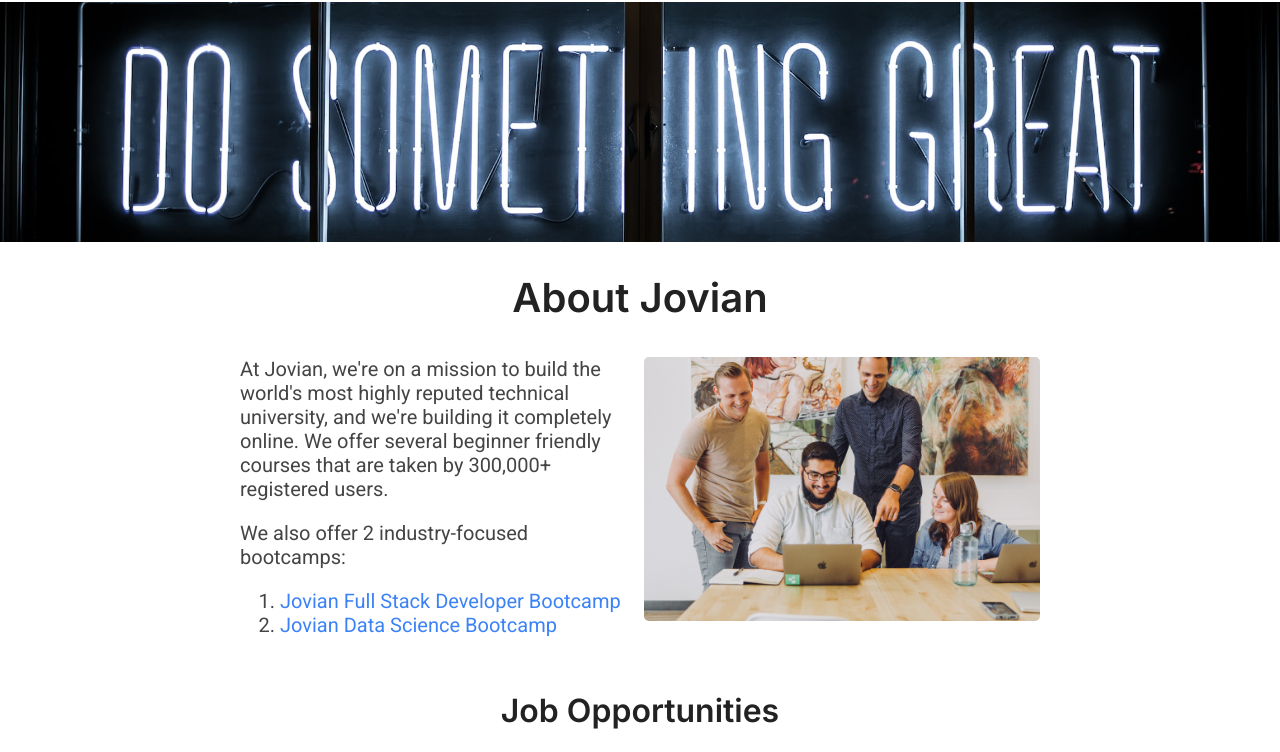
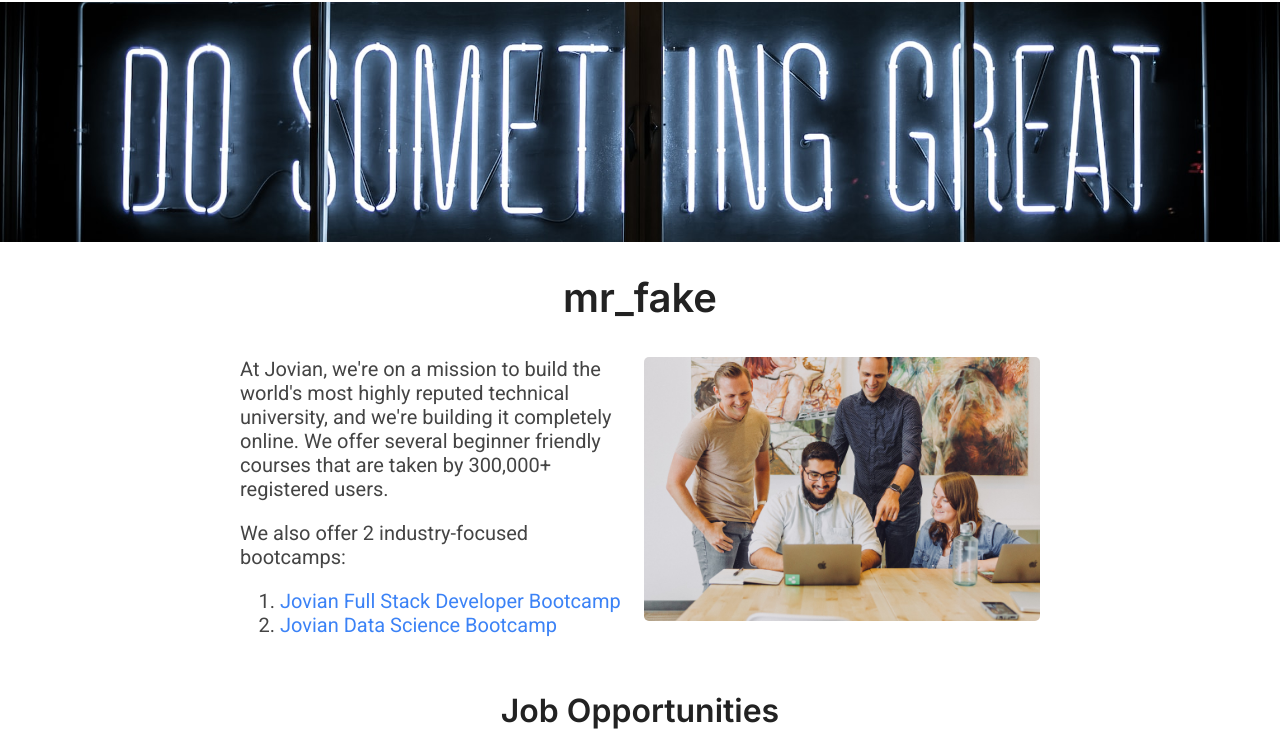
Before and after one commit to The-One-1987/Jovian-career-site, a plain HTML site: page src/index.html in a window 1280 px wide. Shown: the part 48-800 px from the top of the page. Drawn offline with Linux system fonts and the light colour scheme.

Commit message:
fake daf

```diff
--- a/src/index.html
+++ b/src/index.html
@@ -19,7 +19,7 @@
     <img id="banner" src="banner.jpg" alt="Banner" height="240">
 
     <h1>
-        About Jovian
+        mr_fake
     </h1>
 
     <div id="about">
```
